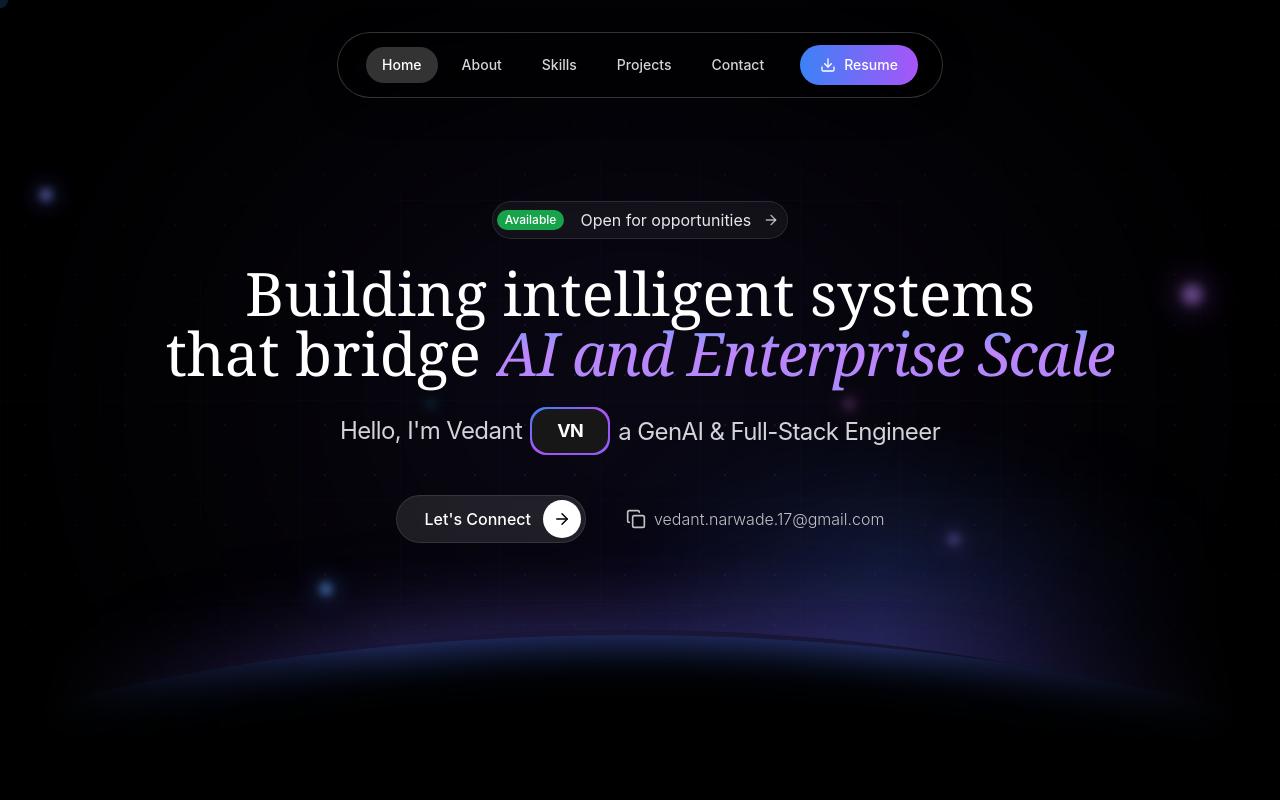
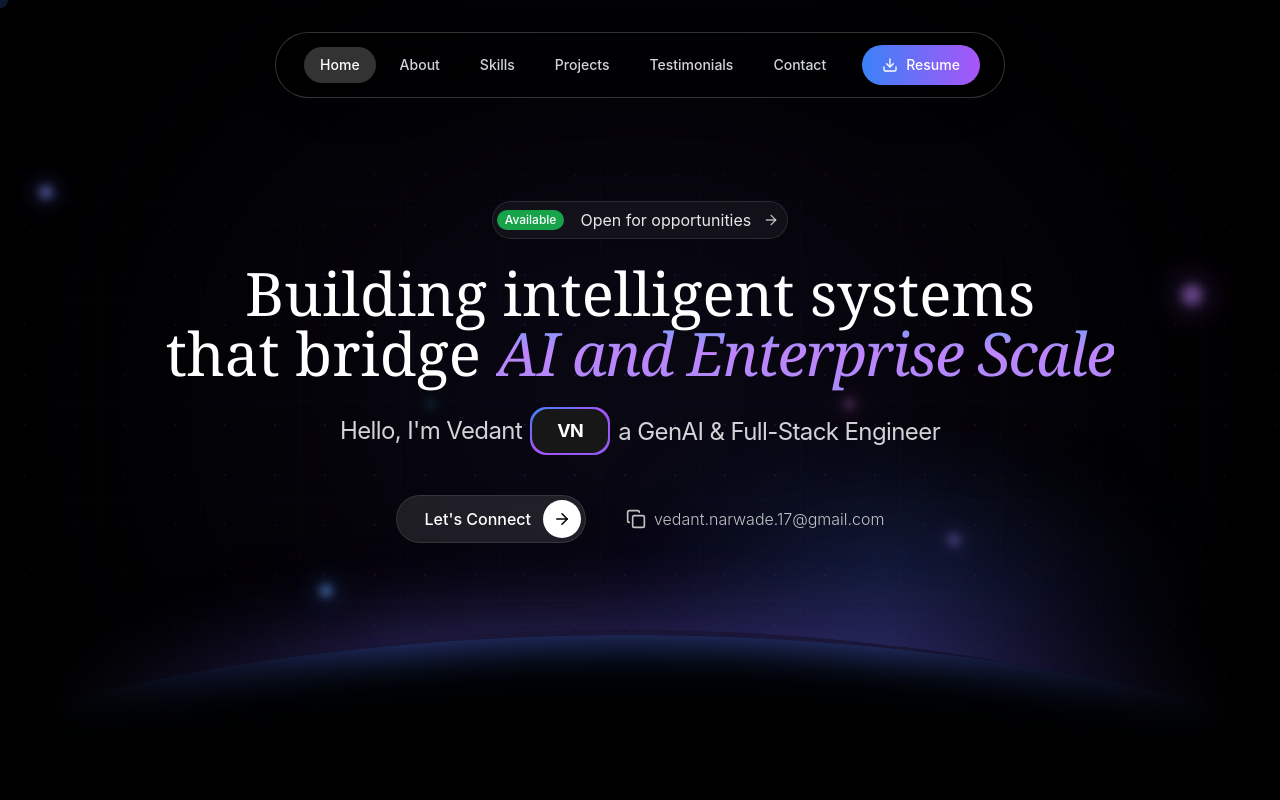
Before and after one commit to Ved0715/vedanta-profile, a Next.js app: page / in a window 1280 px wide. Shown: the top 800 px of the page. Built offline with nearby package versions, Linux system fonts and the light colour scheme.

Commit message:
improved the size of the card on the project section. added new testimonial section.

```diff
--- a/src/app/page.tsx
+++ b/src/app/page.tsx
@@ -7,6 +7,7 @@ import Hero from '@/components/sections/Hero';
 import About from '@/components/sections/About';
 import TechStack from '@/components/sections/TechStack';
 import Projects from '@/components/sections/Projects';
+import Testimonials from '@/components/sections/Testimonials';
 import Contact from '@/components/sections/Contact';
 
 export default function HomePage() {
@@ -47,7 +48,7 @@ export default function HomePage() {
 
       <Navigation />
 
-      <main>
+      <main className="">
         <section id="home">
           <Hero />
         </section>
@@ -64,6 +65,10 @@ export default function HomePage() {
           <Projects />
         </section>
 
+        <section id="testimonials">
+          <Testimonials />
+        </section>
+
         <section id="contact">
           <Contact />
         </section>
--- a/src/components/sections/Projects.tsx
+++ b/src/components/sections/Projects.tsx
@@ -144,7 +144,7 @@ const StickyScrollReveal = () => {
   return (
     <div className="w-full lg:flex lg:gap-x-12" ref={containerRef}>
       {/* Left Side - Project Cards */}
-      <div className="flex flex-col gap-y-6 lg:w-[65%] lg:gap-y-[15vh] lg:pr-8">
+      <div className="flex flex-col gap-y-6 lg:w-[65%] lg:gap-y-[20vh]">
         {projects.map((project, index) => (
           <div
             key={project.id}
@@ -157,7 +157,7 @@ const StickyScrollReveal = () => {
               minHeight: '60vh'
             }}
           >
-            <div className="flex w-full flex-col lg:mx-10 lg:w-full">
+            <div className="flex w-full flex-col lg:w-full">
               <a
                 draggable="false"
                 className="group relative block cursor-pointer overflow-hidden rounded-2xl border border-white/15 bg-[#f2f2f20c] p-1 shadow-2xl lg:rounded-3xl lg:p-2 w-full"
@@ -315,7 +315,6 @@ const StickyScrollReveal = () => {
           </div>
         </div>
       </div>
-      i
     </div>
   );
 };
--- a/src/components/sections/TechStack.tsx
+++ b/src/components/sections/TechStack.tsx
@@ -49,7 +49,7 @@ export default function TechStack() {
   ];
 
   return (
-    <section ref={ref} className="relative min-h-screen flex flex-col items-center justify-center py-20 px-4 md:px-6 bg-black">
+    <section ref={ref} className="relative min-h-screen flex flex-col items-center justify-center py-15 px-4 md:px-6 bg-black">
       {/* Background gradient */}
       <div className="absolute inset-0 z-0 overflow-hidden">
         <motion.div
--- /dev/null
+++ b/src/components/sections/Testimonials.tsx
@@ -0,0 +1,167 @@
+'use client';
+
+import { motion, useInView } from 'framer-motion';
+import { useRef } from 'react';
+
+interface Testimonial {
+  name: string;
+  role: string;
+  company: string;
+  quote: string;
+  title: string;
+  gradient: string;
+  textColor: string;
+  image: string;
+}
+
+const testimonials: Testimonial[] = [
+  {
+    name: 'Lena Torres',
+    role: 'Product Lead',
+    company: 'Creatify',
+    title: 'An AI engineer who transforms visions into reality',
+    quote: 'Vedant has an exceptional ability to bring our AI concepts to life. His attention to detail and dedication to creating intelligent systems have greatly enhanced our projects. His skills in AI and machine learning are truly impressive, and he\'s always ready to tackle any challenge that comes his way.',
+    gradient: 'linear-gradient(rgb(255, 204, 222), rgb(153, 122, 133))',
+    textColor: 'text-black',
+    image: '/testimonials/1.jpg'
+  },
+  {
+    name: 'Emma Thompson',
+    role: 'Senior Designer',
+    company: 'PixelCraft',
+    title: 'Efficient, innovative, and a pleasure to work with',
+    quote: 'Working with Vedant has been a fantastic experience. He\'s not only highly skilled in AI technologies but also brings a refreshing creativity to every project. His ability to solve complex problems quickly and effectively makes him a key asset to our team. Plus, he\'s a great collaborator who makes the work environment better for everyone.',
+    gradient: 'linear-gradient(rgb(72, 133, 255), rgb(2, 63, 186))',
+    textColor: 'text-white',
+    image: '/testimonials/2.jpg'
+  },
+  {
+    name: 'Ethan Parker',
+    role: 'Manager',
+    company: 'TechFusion',
+    title: 'A reliable developer with a keen eye for detail',
+    quote: 'Vedant delivered exceptional work on our AI project. His meticulous approach and strong communication skills greatly enhanced the quality of our applications. He\'s a dependable developer who collaborates seamlessly with the team.',
+    gradient: 'linear-gradient(rgb(87, 56, 175), rgb(36, 23, 73))',
+    textColor: 'text-white',
+    image: '/testimonials/3.jpg'
+  },
+  {
+    name: 'Ryan Mitchell',
+    role: 'CTO',
+    company: 'Innovate Solutions',
+    title: 'Consistent excellence in every project',
+    quote: 'Vedant is a standout AI engineer. His ability to deliver high-quality code and intelligent solutions consistently makes him a valuable team member. He\'s proactive, reliable, and always willing to go the extra mile to ensure the success of our projects. It\'s been a pleasure working with him, and I look forward to future collaborations.',
+    gradient: 'linear-gradient(rgb(15, 88, 136), rgb(0, 47, 78))',
+    textColor: 'text-white',
+    image: '/testimonials/4.jpg'
+  },
+  {
+    name: 'Emily Thompson',
+    role: 'Creative Director',
+    company: 'H. Studios',
+    title: 'A master of AI development with a keen design sensibility',
+    quote: 'Vedant is a fantastic AI engineer! He took our requirements and turned them into something amazing. His attention to detail, creativity, and clear communication made the whole process smooth. We\'re extremely happy with the results and would highly recommend him!',
+    gradient: 'linear-gradient(rgb(2, 156, 114), rgb(0, 75, 54))',
+    textColor: 'text-white',
+    image: '/testimonials/5.jpg'
+  }
+];
+
+export default function Testimonials() {
+  const ref = useRef(null);
+  const isInView = useInView(ref, { once: true, margin: '-100px' });
+
+  // Duplicate testimonials for infinite scroll effect
+  const duplicatedTestimonials = [...testimonials, ...testimonials];
+
+  return (
+    <section
+      ref={ref}
+      className="relative w-full py-32 md:py-52 bg-black overflow-hidden"
+    >
+      <div className="w-full px-4 md:px-0">
+        {/* Section Header */}
+        <motion.div
+          initial={{ opacity: 0, y: 20 }}
+          animate={isInView ? { opacity: 1, y: 0 } : {}}
+          transition={{ duration: 0.6 }}
+          className="mb-20 md:mb-36 text-center"
+        >
+          <p className="mb-3 font-mono text-xs md:text-sm uppercase tracking-widest text-white/70">
+            TESTIMONIALS
+          </p>
+          <h2
+            className="font-serif text-5xl md:text-6xl font-medium tracking-tight"
+            style={{
+              textShadow: '0px 4px 8px rgba(255,255,255,.05), 0px 8px 30px rgba(255,255,255,.25)'
+            }}
+          >
+            <span className="text-white">Word on the street</span>{' '}
+            <span className="bg-gradient-to-r from-blue-400 via-purple-400 to-pink-400 bg-clip-text text-transparent italic animate-gradient-x">
+              about me
+            </span>
+          </h2>
+        </motion.div>
+
+        {/* Testimonials Carousel */}
+        <div
+          className="w-full overflow-hidden"
+          style={{
+            maskImage: 'linear-gradient(to right, transparent, black 5%, black 95%, transparent)',
+            WebkitMaskImage: 'linear-gradient(to right, transparent, black 5%, black 95%, transparent)'
+          }}
+        >
+          <motion.div
+            className="flex gap-2 sm:gap-4"
+            animate={{
+              x: [0, -1 * (testimonials.length * 416)], // 400px width + 16px gap
+            }}
+            transition={{
+              x: {
+                repeat: Infinity,
+                repeatType: "loop",
+                duration: 40,
+                ease: "linear",
+              },
+            }}
+          >
+            {duplicatedTestimonials.map((testimonial, index) => (
+              <div
+                key={index}
+                className="shrink-0"
+              >
+                <div
+                  className={`relative flex h-[370px] w-[300px] select-none flex-col justify-between overflow-hidden rounded-xl p-2 antialiased md:h-[440px] md:w-[400px] md:rounded-2xl lg:px-6 lg:py-7 ${testimonial.textColor}`}
+                  style={{ background: testimonial.gradient }}
+                >
+                  <div>
+                    <h4 className="mb-5 font-bold font-serif text-lg tracking-wide md:text-2xl">
+                      {testimonial.title}
+                    </h4>
+                    <p className="mb-3 line-clamp-7 font-extralight text-base tracking-tight md:line-clamp-10 md:text-lg">
+                      {testimonial.quote}
+                    </p>
+                  </div>
+
+                  <div className="flex items-center gap-3 lg:gap-4">
+                    <div className="size-11 lg:size-14 rounded-full bg-white/10 flex items-center justify-center text-2xl font-bold">
+                      {testimonial.name.charAt(0)}
+                    </div>
+                    <div>
+                      <span className="font-bold text-base tracking-wide md:text-xl block">
+                        {testimonial.name}
+                      </span>
+                      <p className="text-sm opacity-80 md:text-base">
+                        {testimonial.role} • {testimonial.company}
+                      </p>
+                    </div>
+                  </div>
+                </div>
+              </div>
+            ))}
+          </motion.div>
+        </div>
+      </div>
+    </section>
+  );
+}
--- a/src/data/personal.ts
+++ b/src/data/personal.ts
@@ -37,6 +37,7 @@ export const navigationItems = [
   { name: "About", href: "#about" },
   { name: "Skills", href: "#skills" },
   { name: "Projects", href: "#projects" },
+  { name: "Testimonials", href: "#testimonials" },
   { name: "Contact", href: "#contact" }
 ];
 
```
